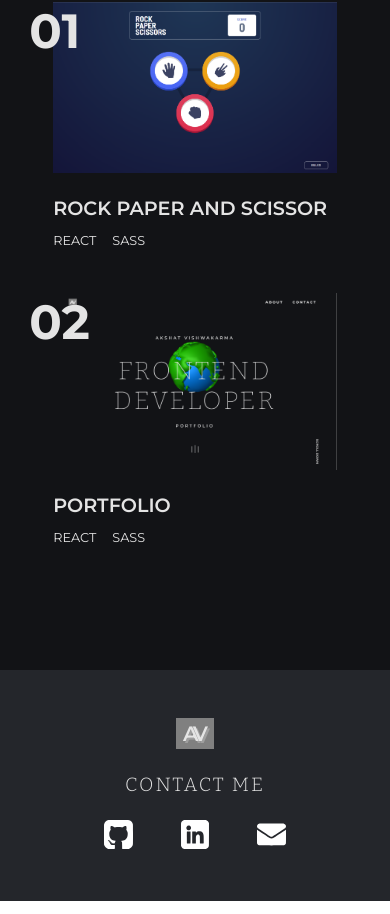
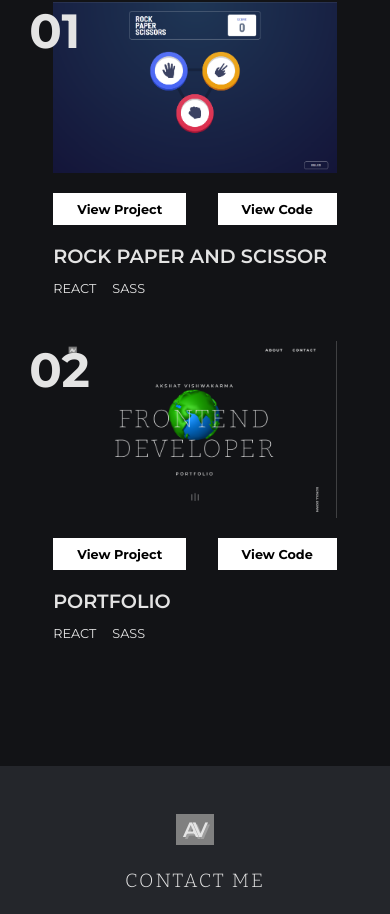
Before and after one commit to vishwa-akshat/portfolio, a React (Create React App) app: page / in a window 390 px wide. Shown: the part 1822-2736 px from the top of the page. Built offline with nearby package versions, Linux system fonts and the light colour scheme.

Commit message:
feat: projects hover backdrop

```diff
--- a/src/components/ProjectSection/style.scss
+++ b/src/components/ProjectSection/style.scss
@@ -108,6 +108,16 @@
           font-size: 3rem;
         }
 
+        .project-img-wrapper {
+          .backdrop {
+            .links {
+              font-size: 0.8rem;
+              margin: 0 1.5rem;
+              padding: 1rem 1.5rem;
+            }
+          }
+        }
+
         .name {
           font-size: 1.3rem;
         }
@@ -141,6 +151,31 @@
           font-size: 3rem;
         }
 
+        .project-img-wrapper {
+          width: 100%;
+          position: relative;
+          cursor: pointer;
+
+          .backdrop {
+            margin-top: 1rem;
+            width: 100%;
+            position: relative;
+            background: transparent;
+            height: 2rem;
+            justify-content: space-between;
+
+            .links {
+              font-size: 0.8rem;
+              margin: 0;
+              padding: 1rem 1.5rem;
+            }
+          }
+
+          &:hover .backdrop {
+            height: 2rem;
+          }
+        }
+
         .name {
           font-size: 1.2rem;
           margin-bottom: 0.5rem;
```
